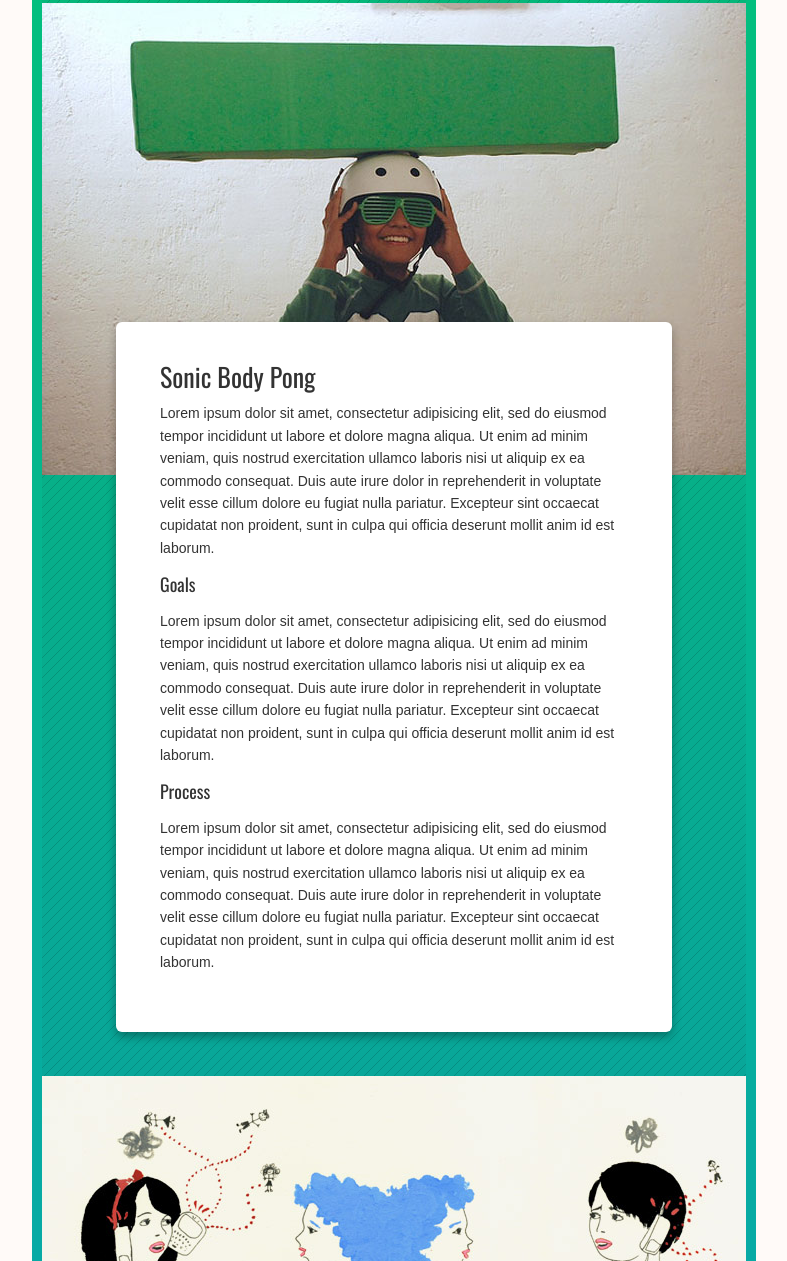
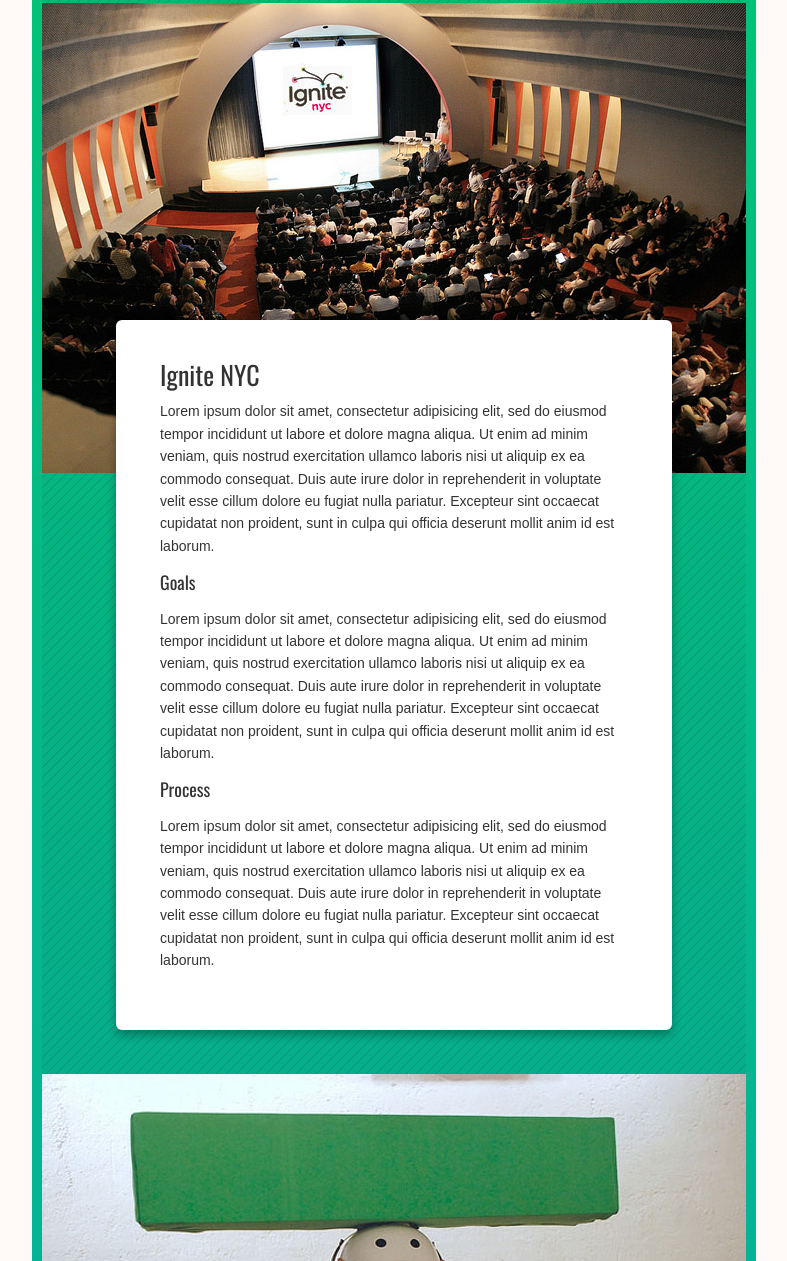
Before and after one commit to tikva/tikvamorowati, a plain HTML site: page new.html in a window 1280 px wide. Shown: the part 783-2044 px from the top of the page, without its empty margins (118-905 px from the left). Drawn offline with nearby package versions, Linux system fonts and the light colour scheme.

Commit message:
Updated with Ignite NYC section

```diff
--- a/new.html
+++ b/new.html
@@ -28,6 +28,7 @@
         <h4>Work</h4>
 
         <ul>
+		  <li><a href="#ignitenyc">Ignite NYC</a></li>
           <li><a href="#sonicbodypong">Sonic Body Pong</a></li>
           <li><a href="#interventions">Interventions for the overly connected</a></li>
           <li><a href="#">UX Work samples</a></li>
@@ -59,6 +60,18 @@
           </div>
         </div>
 
+
+      	    <div class="section" id="ignitenyc">
+	          <img src="images/ignitenyc.jpg" width="704" height="470">
+	          <div class="card">
+	            <h2>Ignite NYC</h2>
+	            <p>Lorem ipsum dolor sit amet, consectetur adipisicing elit, sed do eiusmod tempor incididunt ut labore et dolore magna aliqua. Ut enim ad minim veniam, quis nostrud exercitation ullamco laboris nisi ut aliquip ex ea commodo consequat. Duis aute irure dolor in reprehenderit in voluptate velit esse cillum dolore eu fugiat nulla pariatur. Excepteur sint occaecat cupidatat non proident, sunt in culpa qui officia deserunt mollit anim id est laborum.</p>
+	            <h3>Goals</h3>
+	            <p>Lorem ipsum dolor sit amet, consectetur adipisicing elit, sed do eiusmod tempor incididunt ut labore et dolore magna aliqua. Ut enim ad minim veniam, quis nostrud exercitation ullamco laboris nisi ut aliquip ex ea commodo consequat. Duis aute irure dolor in reprehenderit in voluptate velit esse cillum dolore eu fugiat nulla pariatur. Excepteur sint occaecat cupidatat non proident, sunt in culpa qui officia deserunt mollit anim id est laborum.</p>
+	            <h3>Process</h3>
+	            <p>Lorem ipsum dolor sit amet, consectetur adipisicing elit, sed do eiusmod tempor incididunt ut labore et dolore magna aliqua. Ut enim ad minim veniam, quis nostrud exercitation ullamco laboris nisi ut aliquip ex ea commodo consequat. Duis aute irure dolor in reprehenderit in voluptate velit esse cillum dolore eu fugiat nulla pariatur. Excepteur sint occaecat cupidatat non proident, sunt in culpa qui officia deserunt mollit anim id est laborum.</p>
+	          </div>
+	        </div>
 
 
         <div class="section" id="sonicbodypong">
```
